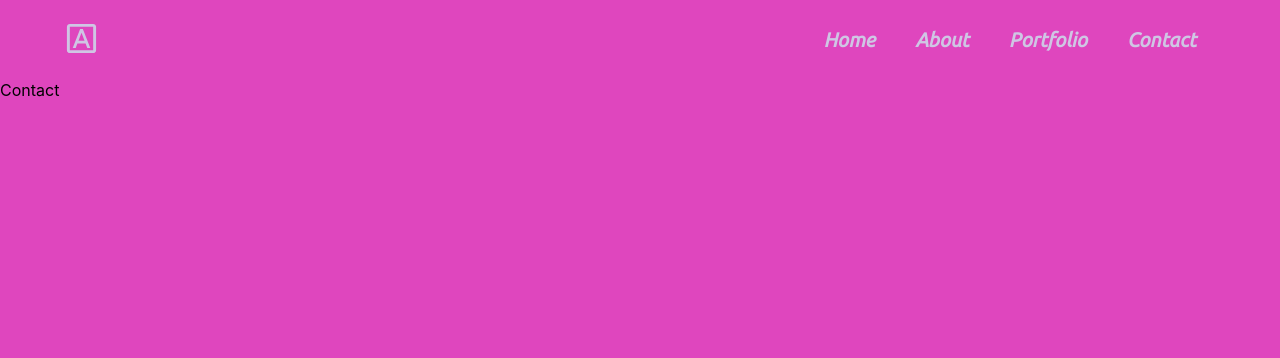
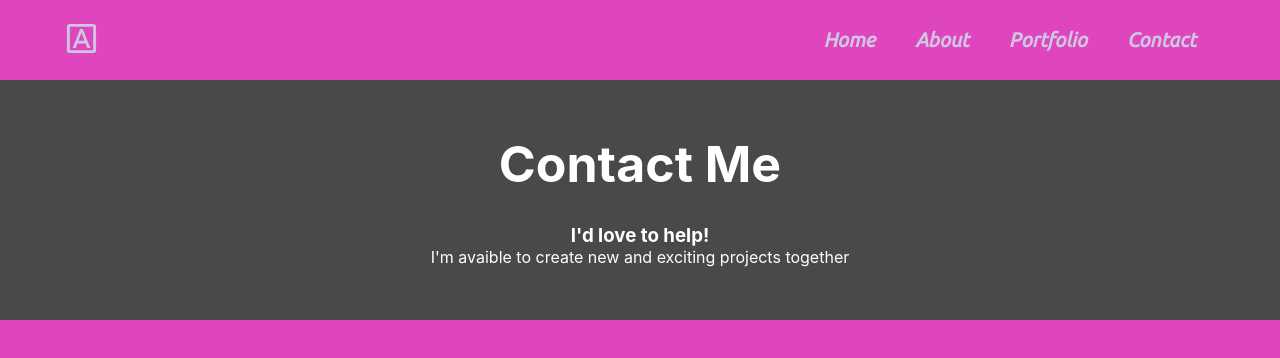
Before and after one commit to amedra13/Portfolio, a React (Create React App) app: page /contact in a window 1280 px wide. Shown: the top 358 px of the page. Built offline with nearby package versions, Linux system fonts and the light colour scheme.

Commit message:
Start Contact Page

```diff
--- a/src/Contact/Contact.css
+++ b/src/Contact/Contact.css
@@ -2,3 +2,19 @@
 	height: 100vh;
 	background-color: rgb(223, 70, 190);
 }
+.contact__header {
+	height: 30vh;
+	display: flex;
+	flex-direction: column;
+	align-items: center;
+	justify-content: center;
+	color: white;
+	background-color: rgb(73, 73, 73);
+}
+.contact__header > * {
+	margin: 15px 0;
+	text-align: center;
+}
+.contact__header > h1 {
+	font-size: 50px;
+}
--- a/src/Contact/Contact.js
+++ b/src/Contact/Contact.js
@@ -6,7 +6,13 @@ const Contact = () => {
 	return (
 		<div className="contact">
 			<Navbar />
-			Contact
+			<div className="contact__header">
+				<h1>Contact Me</h1>
+				<div>
+					<h3>I'd love to help!</h3>
+					<p>I'm avaible to create new and exciting projects together</p>
+				</div>
+			</div>
 		</div>
 	);
 };
```
